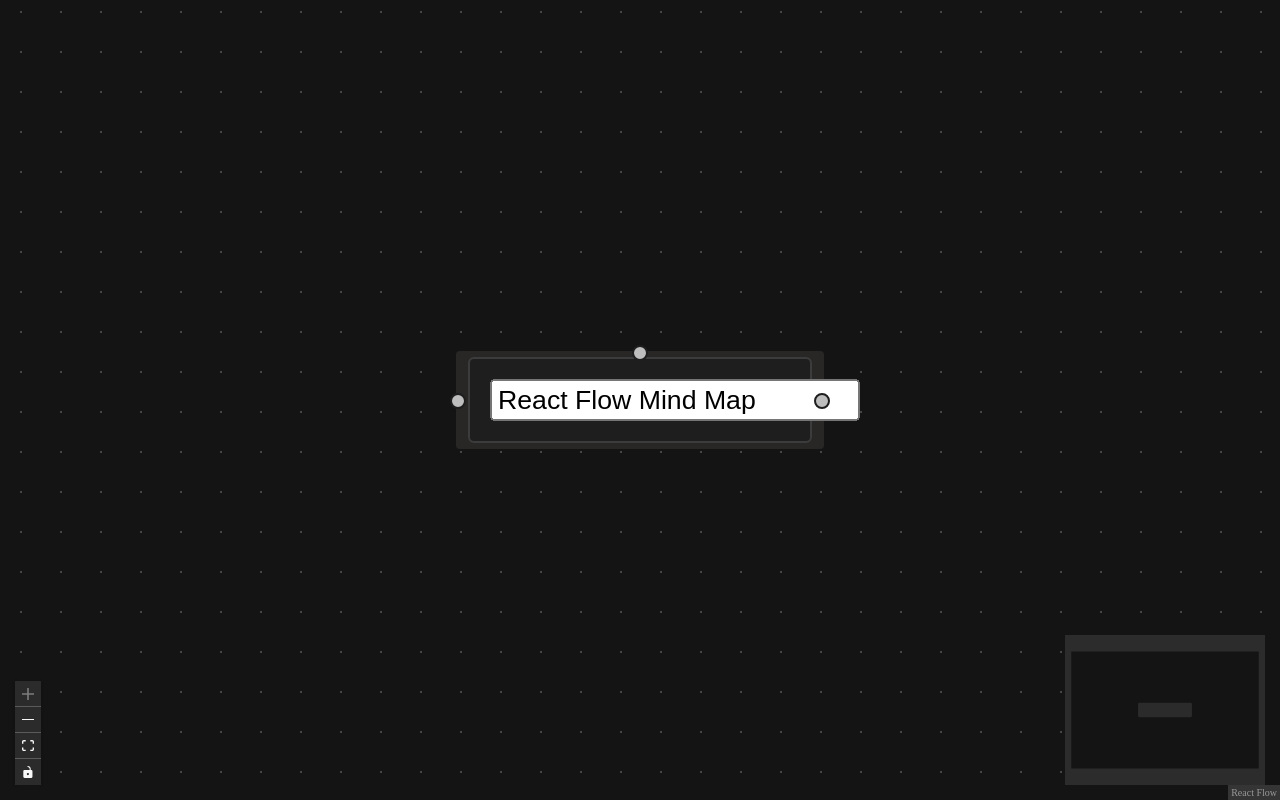
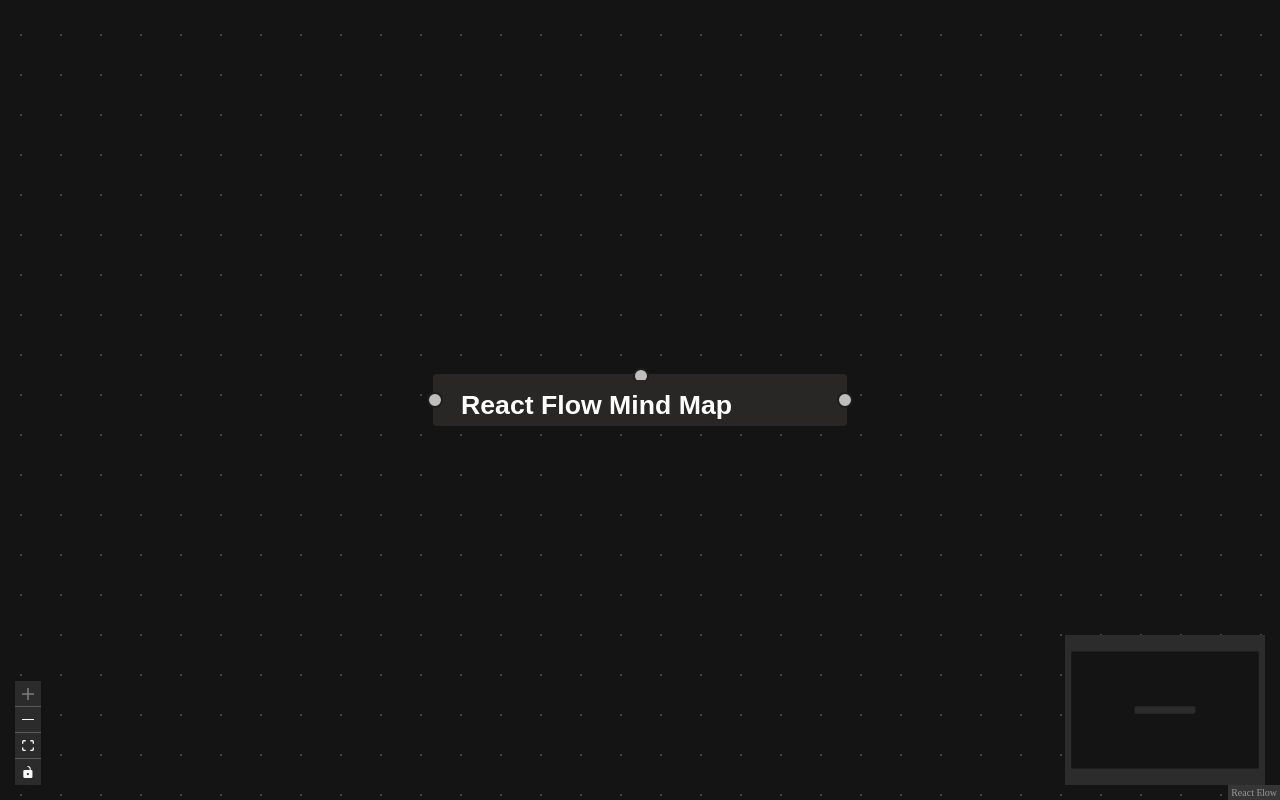
Before and after one commit to jpking19/consensus, a React (Vite) app: page / in a window 1280 px wide. Built offline with nearby package versions, Linux system fonts and the light colour scheme.

Commit message:
adding and editing

```diff
--- a/src/App/BeliefNode/index.tsx
+++ b/src/App/BeliefNode/index.tsx
@@ -3,18 +3,29 @@
 import type { Node, NodeProps } from "@xyflow/react";
 import "@xyflow/react/dist/style.css";
 
-export type NodeData = {
-  label: string;
-};
+import useStore from "../store";
+import type { BeliefNode } from "../types";
 
-function BeliefNode({ id, data }: NodeProps<NodeData>) {
+function BeliefNode({ id, data }: NodeProps<BeliefNode>) {
+  const updateNodeLabel = useStore((state) => state.updateNodeLabel);
+
   return (
-    <div className="belief-node react-flow__node-default">
-      <input defaultValue={data.label} />
+    <>
+      <div className="inputWrapper">
+        <div className="belief-node react-flow__node-belief ">
+          <input
+            id={`label-${id}`}
+            className="input nodrag"
+            value={data.label}
+            onChange={(e) => updateNodeLabel(id, e.target.value)}
+          />
+        </div>
+      </div>
+
       <Handle type="source" position="top" id="top" />
       <Handle type="target" position="left" id="left" />
       <Handle type="target" position="right" id="right" />
-    </div>
+    </>
   );
 }
 
--- a/src/App/index.tsx
+++ b/src/App/index.tsx
@@ -78,10 +78,10 @@
     <ReactFlow
       nodes={nodes}
       edges={edges}
+      onNodesChange={onNodesChange}
+      onEdgesChange={onEdgesChange}
       nodeTypes={nodeTypes}
       edgeTypes={edgeTypes}
-      onNodesChange={onNodesChange}
-      onEdgesChange={onEdgesChange}
       onConnectStart={onConnectStart}
       onConnectEnd={onConnectEnd}
       nodeOrigin={nodeOrigin}
--- a/src/App/store.ts
+++ b/src/App/store.ts
@@ -1,7 +1,6 @@
 import {
   type Edge,
   type EdgeChange,
-  type Node,
   type NodeChange,
   type OnNodesChange,
   type OnEdgesChange,
@@ -13,12 +12,15 @@
 import { create } from "zustand";
 import { nanoid } from "nanoid/non-secure";
 
+import type { BeliefNode } from "./types";
+
 export type RFState = {
-  nodes: Node[];
+  nodes: BeliefNode[];
   edges: Edge[];
-  onNodesChange: OnNodesChange;
+  onNodesChange: OnNodesChange<BeliefNode>;
   onEdgesChange: OnEdgesChange;
-  addChildNode: (parentNode: Node, position: XYPosition) => void;
+  updateNodeLabel: (nodeId: string, label: string) => void;
+  addChildNode: (parentNode: InternalNode, position: XYPosition) => void;
 };
 
 const useStore = create<RFState>((set, get) => ({
@@ -31,7 +33,7 @@
     },
   ],
   edges: [],
-  onNodesChange: (changes: NodeChange[]) => {
+  onNodesChange: (changes: NodeChange<BeliefNode>[]) => {
     set({
       nodes: applyNodeChanges(changes, get().nodes),
     });
@@ -41,13 +43,37 @@
       edges: applyEdgeChanges(changes, get().edges),
     });
   },
-  addChildNode: (parentNode: Node, position: XYPosition) => {
-    const newNode = {
+  updateNodeLabel: (nodeId: string, label: string) => {
+    set({
+      nodes: get().nodes.map((node) => {
+        console.log(
+          "Updating node",
+          node.id,
+          "compared to id",
+          nodeId,
+          "to label",
+          label
+        );
+        if (node.id === nodeId) {
+          // it's important to create a new node here, to inform React Flow about the changes
+          return {
+            ...node,
+            data: { ...node.data, label },
+          };
+        }
+
+        return node;
+      }),
+    });
+  },
+  addChildNode: (parentNode: InternalNode, position: XYPosition) => {
+    // TODO need to support node without a parent
+    const newNode: BeliefNode = {
       id: nanoid(),
       type: "belief",
       data: { label: "New Node" },
       position,
-      parentNode: parentNode.id,
+      parentId: parentNode.id,
     };
 
     // TODO needs to account for the source of the connection
--- a/src/index.css
+++ b/src/index.css
@@ -15,3 +15,20 @@
   padding: 2px 5px;
   font-weight: 700;
 }
+
+.inputWrapper {
+  display: flex;
+  height: 20px;
+  z-index: 1;
+  position: relative;
+}
+
+.input {
+  border: none;
+  padding: 0 2px;
+  border-radius: 0px;
+  font-weight: 700;
+  background: transparent;
+  height: 100%;
+  color: white;
+}
```
